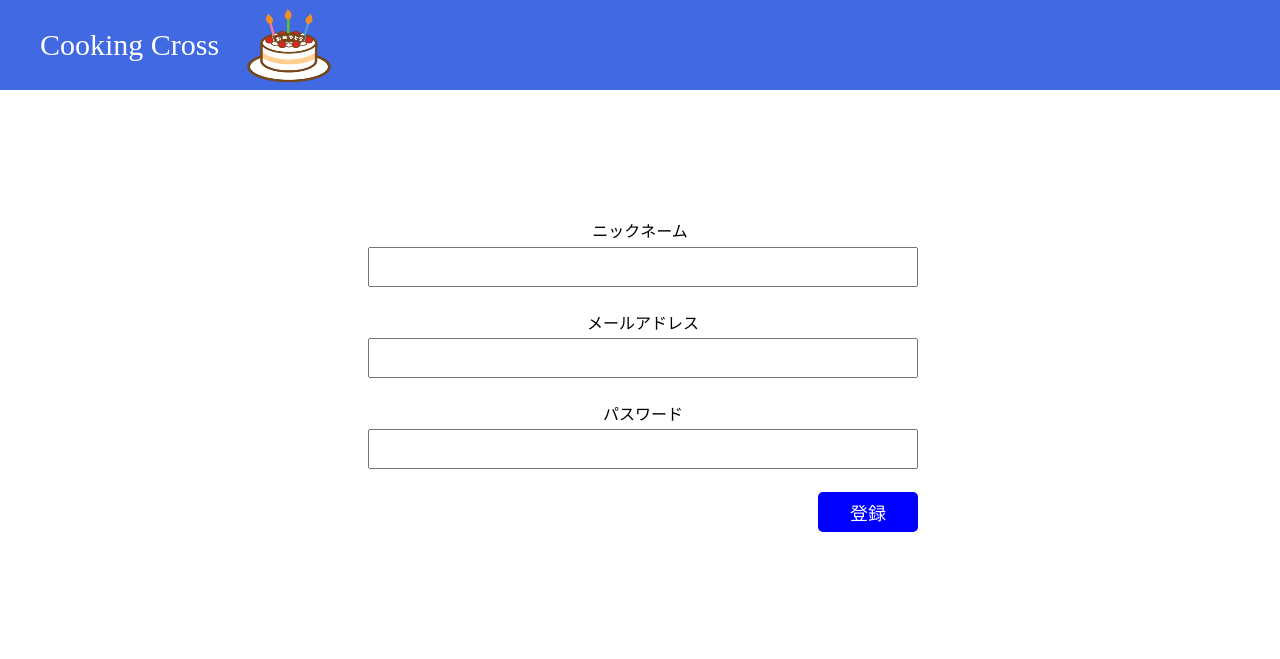
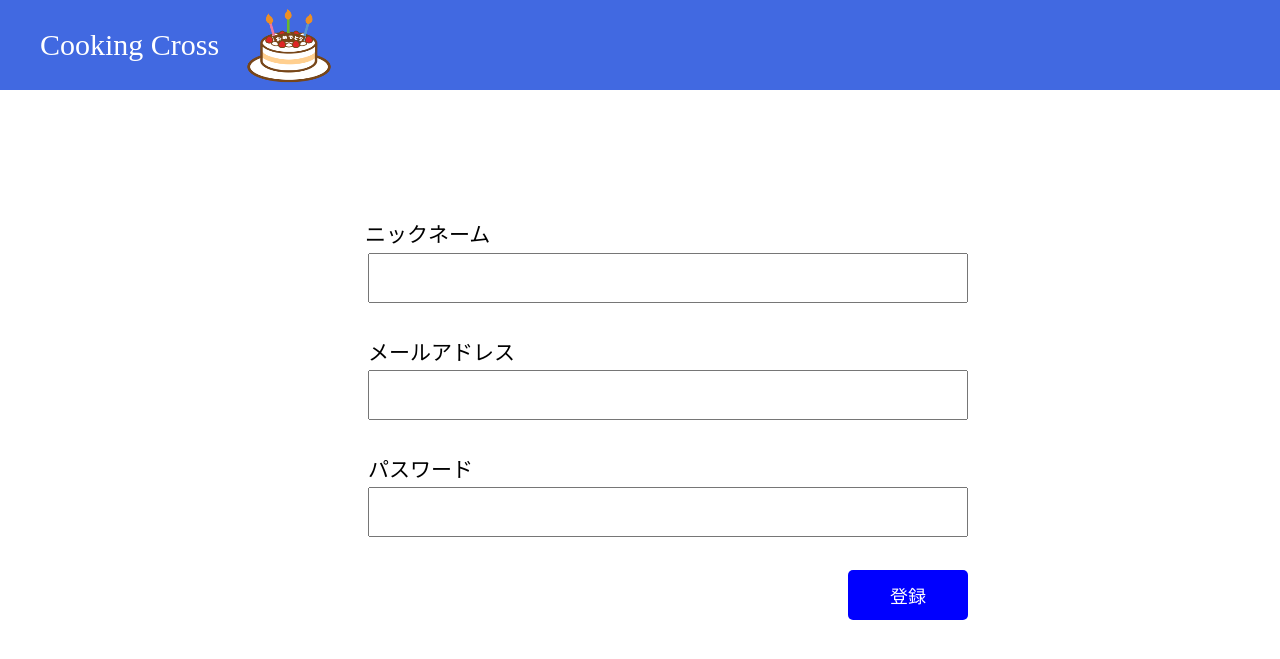
Before and after one commit to HKen12340/kamikon2023, a PHP site: page /account/regist_account.php in a window 1280 px wide. Shown: the top 659 px of the page. Run offline with PHP 8.4, Linux system fonts and the light colour scheme.

Commit message:
レイアウト修正

```diff
--- a/account/regist_account.php
+++ b/account/regist_account.php
@@ -7,22 +7,33 @@
   <meta charset="UTF-8">
   <meta name="viewport" content="width=device-width, initial-scale=1.0">
   <link rel="stylesheet" href="../style.css">
-  <title>QQR</title>
+  <title>Cooking-Cross</title>
 </head>
 <body>
-  <div class="RegistAccount_Aregist_form">
+  <div class="RegistAccount_content">
     <form action="">
       <table>
-        <tr class="RegistAccount_regist_td"><label for="">ニックネーム</label></tr>
-        <tr><td><input type="text" name="name" class="RegistAccount_regist_input"></td></tr>
-        <tr class="RegistAccount_regist_td"><td><label for="">メールアドレス</label></td></tr>
-        <tr><td><input type="mail" name="email" class="RegistAccount_regist_input"></td></tr>
-        <tr class="RegistAccount_regist_td"><td><label for="">パスワード</label></td></tr>
-        <tr><td><input type="password" name="password" class="RegistAccount_regist_input"></td></tr>
-        <tr class="RegistAccount_regist_td">
-          <td class="RegistAccount_regist_button">
-            <input type="submit" value="登録" class="RegistAccount_submit_btn">
-        </td></tr>
+        <tr class="RegistAccount_td">
+          <label for="">ニックネーム</label>
+        </tr>
+        <tr>
+          <td><input type="text" name="name" class="RegistAccount_ip"></td>
+        </tr>
+        <tr class="RegistAccount_td"><td><label for="">メールアドレス</label></td></tr>
+        <tr>
+          <td><input type="mail" name="email" class="RegistAccount_ip"></td>
+        </tr>
+        <tr class="RegistAccount_td">
+          <td><label for="">パスワード</label></td>
+        </tr>
+        <tr>
+          <td><input type="password" name="password" class="RegistAccount_ip"></td>
+        </tr>
+        <tr class="RegistAccount_td">
+          <td class="RegistAccount_btn">
+              <input type="submit" value="登録" class="RegistAccount_submit">
+          </td>
+        </tr>
       </table>
     </form>
   </div>
--- a/style.css
+++ b/style.css
@@ -1,6 +1,6 @@
 @charset "UTF-8";
 
-form {
+.loginview_form {
   text-align: center;
 }
 
@@ -21,6 +21,7 @@ form {
   position: relative;
   width: 500px;
   height: 50px;
+  font-size: 100%;
 }
 
 .loginview_ip2 {
@@ -28,6 +29,7 @@ form {
   top: 50px;
   width: 500px;
   height: 50px;
+  font-size: 100%;
 }
 
 .loginview_rgin {
@@ -49,39 +51,41 @@ form {
 .loginview_new {
   font-size: 25px;
   position: relative;
-  top: 585px;
-  left: 510px;
+  top: 200px;
+  left: 500px;
 }
 
-.RegistAccount_Aregist_form {
+.RegistAccount_content {
   width: 550px;
   margin: 8rem auto;
+  font-size: 21px;
 }
 
-.RegistAccount_regist_input {
-  width: 550px;
-  height: 40px;
+.RegistAccount_ip{
+  width: 600px;
+  height: 50px;
+  font-size: 100%; /*input入力文字サイズ*/
 }
 
-.RegistAccount_regist_td td {
-  padding-top: 20px;
+.RegistAccount_td td {
+  padding-top: 30px;
 }
 
-.RegistAccount_regist_button {
+.RegistAccount_btn {
   width: 40px;
   text-align: right;
 }
 
-.RegistAccount_submit_btn {
+.RegistAccount_submit {
   color: white;
   font-size: 18px;
   background-color: blue;
-  width: 100px;
-  height: 40px;
+  width: 120px;
+  height: 50px;
   border: 0;
   border-radius: 5px;
 }
 
-.RegistAccount_submit_btn:hover {
+.RegistAccount_submit:hover {
   background-color: rgb(118, 118, 255);
 }
```
Also changed, not shown: login.view.php (+4 -11 lines).
